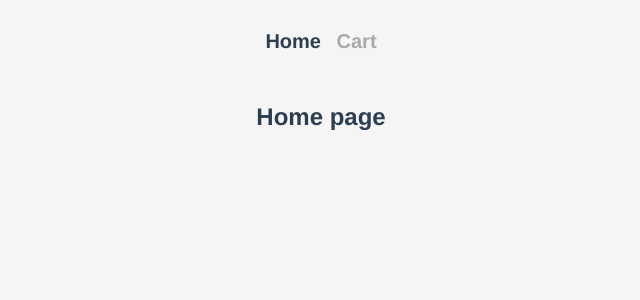
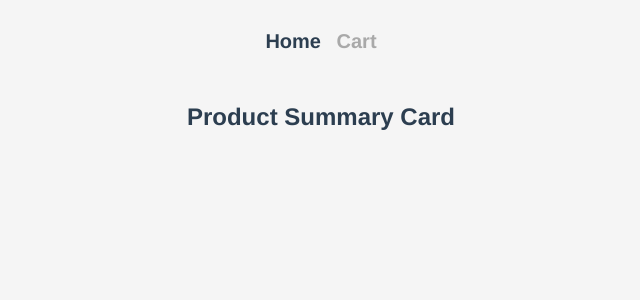
Before and after one commit to vanheaven-ui/vue-shopping-cart, a Vue app: page / in a window 1280 px wide. Shown: the top 300 px of the page, without its empty margins (319-959 px from the left). Built offline with nearby package versions, Linux system fonts and the light colour scheme.

Commit message:
Add productSummaryCard component

```diff
--- /dev/null
+++ b/src/components/ProductSummaryCard.vue
@@ -0,0 +1,10 @@
+<template>
+  <h2>Product Summary Card</h2>
+</template>
+
+<script>
+export default {};
+</script>
+
+<style>
+</style>
--- a/src/views/Home.vue
+++ b/src/views/Home.vue
@@ -1,12 +1,28 @@
 <template>
   <div class="home">
-    <h2>Home page</h2>
+    <div class="product-cards-container">
+      <ProductSummaryCard />
+    </div>
   </div>
 </template>
 
 <script>
+import ProductSummaryCard from "../components/ProductSummaryCard.vue";
+import items from "../data/items";
 export default {
   name: "Home",
-  components: {},
+  components: { ProductSummaryCard },
+  data() {
+    return {
+      items,
+    };
+  },
 };
 </script>
+<style lang="scss" scoped>
+.product-cards-container {
+  display: flex;
+  flex-wrap: wrap;
+  justify-content: center;
+}
+</style>
```
